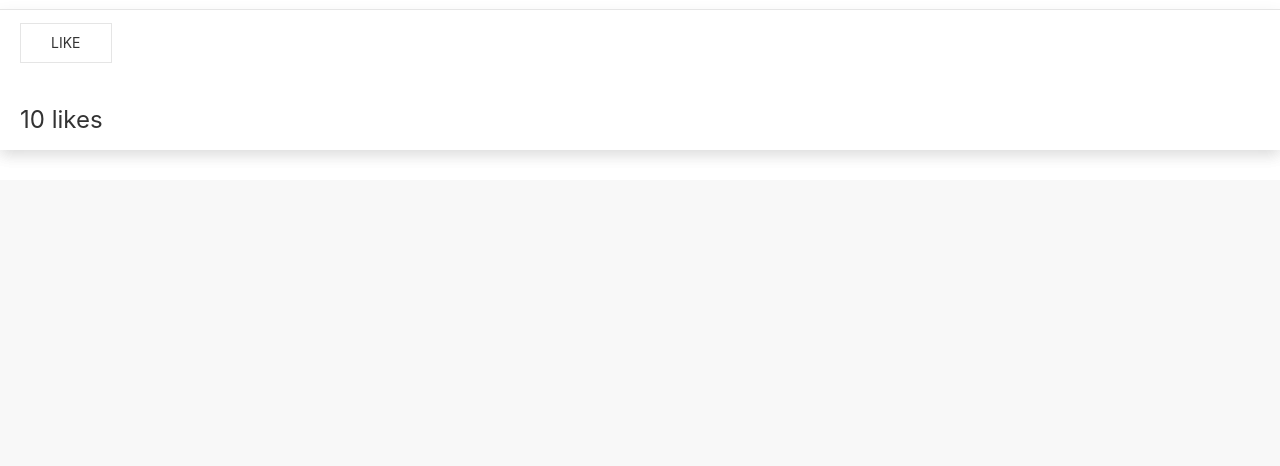
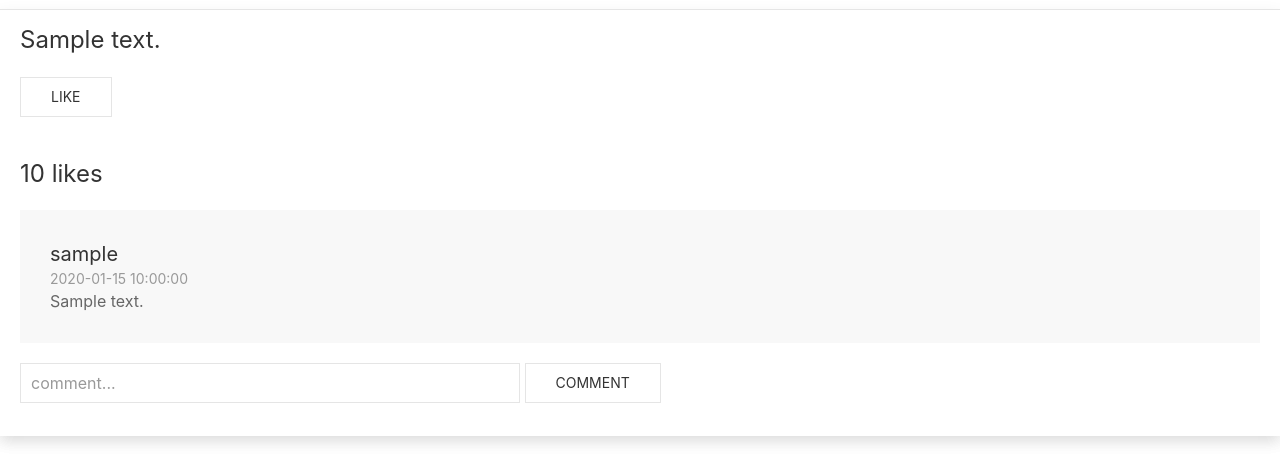
Before and after one commit to Wellesley-CS304-SP18/semester-project-foodies, a Flask app: template templates/newsfeed.html in a window 1280 px wide. Shown: the part 758-1224 px from the top of the page. Before the commit the page ends 913 px from the top, so only its background shows below. Run offline with Flask 2, Linux system fonts and the light colour scheme; the template is opened without the code that fills it: most values are stand-ins (such as "Sample title", 1, 10 or a date in 2020); some libraries are stand-ins or nearby versions.

Commit message:
implemented comments, fixed like button (disable), added lightbox for profile, added explore page, changed table column for comments

```diff
--- a/app.py
+++ b/app.py
@@ -196,19 +196,34 @@ def search():
                 return redirect(url_for('newsfeed'))
 
 
-@app.route('/newsfeed/', methods=['GET'])
+@app.route('/newsfeed/', methods=['GET', 'POST'])
 def newsfeed():
-    if session['username']:
+    if request.method == 'GET':
+        if session['username']:
+            username = session['username']
+            conn = dbconn2.connect(DSN)
+            information = newsfeedOps.retrievePics(conn, username)
+            if (information != None):
+                return render_template ('newsfeed.html',username = username, posts = information)
+            else:
+                flash("Follow people to see pictures on your Newsfeed!")
+                return render_template('newsfeed.html', username = username, posts = None)
+        else:
+             return redirect (url_for (''))
+    else:
         username = session['username']
+        comment = request.form['comment']
+        time_stamp = time.strftime('%Y-%m-%d %H:%M:%S', time.gmtime())
+        post_id = request.form['post_id']
         conn = dbconn2.connect(DSN)
-        information = newsfeedOps.retrievePics(conn, username)
-        if (information != None):
-            return render_template ('newsfeed.html',username = username, posts = information)
-        else:
-            flash("Follow people to see pictures on your Newsfeed!")
-            return render_template('newsfeed.html', username = username, posts = None)
-    else:
-         return redirect (url_for (''))
+        newsfeedOps.addComment(conn, username, post_id, comment, time_stamp)
+        return redirect(url_for('newsfeed'))
+
+@app.route('/explore/', methods = ['GET'])
+def explore():
+    conn = dbconn2.connect(DSN)
+    pics = newsfeedOps.getExplorePosts(conn)
+    return render_template('explore.html', pics=pics)
 
 @app.route('/likePostAjax/', methods = ['POST'])
 def likePostAjax():
--- a/profops.py
+++ b/profops.py
@@ -13,7 +13,7 @@ import dbconn2
 def retrievePics(conn, username):
     '''Returns all of the user's pic post from the database in the form of a dictionary'''
     curs = conn.cursor(MySQLdb.cursors.DictCursor) # results as Dictionaries
-    curs.execute('select pic from posts where username = %s', [username])
+    curs.execute('select pic, description from posts where username = %s', [username])
     return curs.fetchall()
 
 def getFollow(conn, username):
--- a/tables.sql
+++ b/tables.sql
@@ -62,10 +62,10 @@ ENGINE = InnoDB;
 
 create table comments(
 	username varchar(50) not null,
-	post_id integer unsigned auto_increment,
+	post_id integer unsigned,
 	comment varchar(300) not null,
 	time_stamp datetime not null,
-	primary key (username, post_id),
+	comment_id integer unsigned not null auto_increment primary key,
 	INDEX(username),
 	INDEX(post_id),
 	foreign key (username) references user(username) on delete cascade,
--- a/templates/base.html
+++ b/templates/base.html
@@ -26,11 +26,12 @@ href="https://cdnjs.cloudflare.com/ajax/libs/uikit/3.0.0-beta.40/css/uikit.min.c
                 <li><a href="{{ url_for('newsfeed') }}">Newsfeed</a></li>
                 <li><a href="{{ url_for('toUserProfile') }}">Profile</a></li>
                 <li><a href="{{ url_for('upload') }}">Post/Upload</a></li>
+                <li><a href="{{ url_for('explore') }}">Explore</a></li>
                 <li><a href="{{ url_for('logout') }}" type="submit" value="logout">Logout</a></li>
                 <div class="uk-navbar-item">
                   <li>
                     <form action="{{ url_for('search') }}" method = POST>
-                      <input class="uk-input uk-form-width-small" type="text" placeholder="username" name="search">
+                      <input class="uk-input uk-form-width-medium" type="text" placeholder="search username..." name="search">
                       <button type="submit" name="search-btn" class="uk-button uk-button-default">Go</button>
                     </form>
                   </li>
--- a/templates/login.html
+++ b/templates/login.html
@@ -19,12 +19,12 @@
     </head>
   </head>
 <body>
-    <div id="navigation">
+    <div class = "uk-margin-left uk-margin-top" id="navigation">
       <ul>
 			<li><a href={{ url_for('register')}}>Register</a></li>
       </ul>
     </div>
-    <div id="content">
+    <div class = "uk-margin-left" id="content">
 
         <div id="flashes">
 			<!-- Displays messages flashed by app.py -->
--- a/templates/newsfeed.html
+++ b/templates/newsfeed.html
@@ -1,6 +1,6 @@
 {% extends "base.html" %}
 {% block content %}
-<h1> News Feed for {{username}}</h1>
+<h1 class="uk-margin-left"> News Feed for {{username}}</h1>
 
 <div id = "uk-grid">
   {% for post in posts %}
@@ -12,15 +12,46 @@
         <h4>{{post['location']}}</h4>
       </div>
       <div class="uk-card-media-bottom uk-align-center ">
-        <div class="uk-grid-small uk-flex-middle" uk-grid>
+        <div class="uk-grid-small uk-flex-middle uk-margin-left" uk-grid>
           <p><img width="500" height="500" src="{{url_for('pic',fname=post['pic'])}}" alt="{{post['pic']}}"></p>
         </div>
       </div>
       <div class="uk-card-footer uk-card-small uk-card-default uk-align-center" id = "footer">
+        <h3>{{post['description']}}</h3>
+        {% if not post['iLike'] %}
         <form  post_id = {{post['post_id']}} action="" method="POST" id="likeform">
           <input class="uk-button uk-button-default" id="likeButton" value = "like" name="likeButton" type = "button"></input>
         </form>
+        {% else %}
+        <form  post_id = {{post['post_id']}} action="" method="POST" id="likeform">
+          <input class="uk-button uk-button-default" id="likeButton" value = "liked" name="likeButton" type = "button" disabled="disabled"></input>
+        </form>
+        {% endif %}
         <h3 class = 'likes' likes = {{post['likes']}}>{{post['likes']}} likes</h3>
+        {% for comment in post['comments'] %}
+          <ul class = "uk-comment-list">
+            <article class="uk-comment uk-comment-primary">
+              <header class="uk-comment-header uk-grid-medium uk-flex-middle" uk-grid>
+              <div class="uk-width-expand">
+                  <h4 class="uk-comment-title uk-margin-remove"><a class="uk-link-reset" href="{{url_for("profile", username = comment['username'])}}">{{comment['username']}}</a></h4>
+                  <ul class="uk-comment-meta uk-subnav uk-subnav-divider uk-margin-remove-top">
+                      <li><a href="#">{{comment['time_stamp']}}</a></li>
+                  </ul>
+              </div>
+            </header>
+            <div class="uk-comment-body">
+                <p>{{comment['comment']}}</p>
+            </div>
+          </article>
+          </ul>
+        {% endfor %}
+        <form method = "post" action = "">
+          <div class="uk-margin">
+            <input type = "hidden" name="post_id" value ={{post['post_id']}}>
+            <input class="uk-input uk-form-width-large" type="text" placeholder="comment..." name ="comment">
+            <input class="uk-button uk-button-default" id="commentButton" value = "comment" name="commentButton" type = "submit"></input>
+          </div>
+        </form>
       </div>
     </div>
   </div>
@@ -30,25 +61,22 @@
 
   <script src="//code.jquery.com/jquery-3.2.1.min.js"></script>
   <script>
-    console.log("JAVASCRIPT");
     var url_for_likePostAjax = "/likePostAjax/";
     $("#uk-grid").on("click", '[name=likeButton]',function (event) {
 
         //retrieving the different values necessary to update likes
         var $post = $(event.target);
         var likes = $post.closest(".uk-card-footer").find(".likes");
-
         var post_id = $post.closest("[post_id]").attr('post_id');
         //posts the average rating value returend by setRatingAjax route in app.py
         $.post('/likePostAjax/', {"post_id":post_id},
           function showLikes(dict) {
             likes.text(dict.likes + " likes");
+            $post.prop("disabled", true);
+            $post.val("liked");
           },
           "json");
-
       });
-
-
     </script>
 
   {% endblock %}
--- a/templates/profile.html
+++ b/templates/profile.html
@@ -25,10 +25,12 @@ CS304-Final Proejct
     </div>
      </header>
   </article>
-  <div class = "uk-grid-medium uk-child-width-1-3@m" uk-grid>
+  <div class = "uk-grid-medium uk-child-width-1-3@m" uk-grid uk-lightbox="animation: slide">
     {% for pic in pics %}
       <div class = "uk-height-medium" style= "overflow: hidden;">
-        <img src="{{url_for('pic',fname=pic['pic'])}}" alt="{{pic['pic']}}">
+        <a class="uk-inline" href="{{url_for('pic',fname=pic['pic'])}}" data-caption="{{pic['description']}}">
+          <img src="{{url_for('pic',fname=pic['pic'])}}" alt="{{pic['pic']}}">
+        </a>
       </div>
     {% endfor %}
   </div>
--- a/templates/register.html
+++ b/templates/register.html
@@ -19,12 +19,12 @@
     </head>
   </head>
 <body>
-    <div id="navigation">
+    <div class = "uk-margin-left uk-margin-top" id="navigation">
       <ul>
 			<li><a href={{ url_for('loginProcess')}}>Login</a></li>
       </ul>
     </div>
-    <div id="content">
+    <div class = "uk-margin-left" id="content">
 
         <div id="flashes">
 			<!-- Displays messages flashed by app.py -->
```
Also changed, not shown: newsfeedOps.py (+30 -9 lines), templates/explore.html (added, +18 -0 lines).
